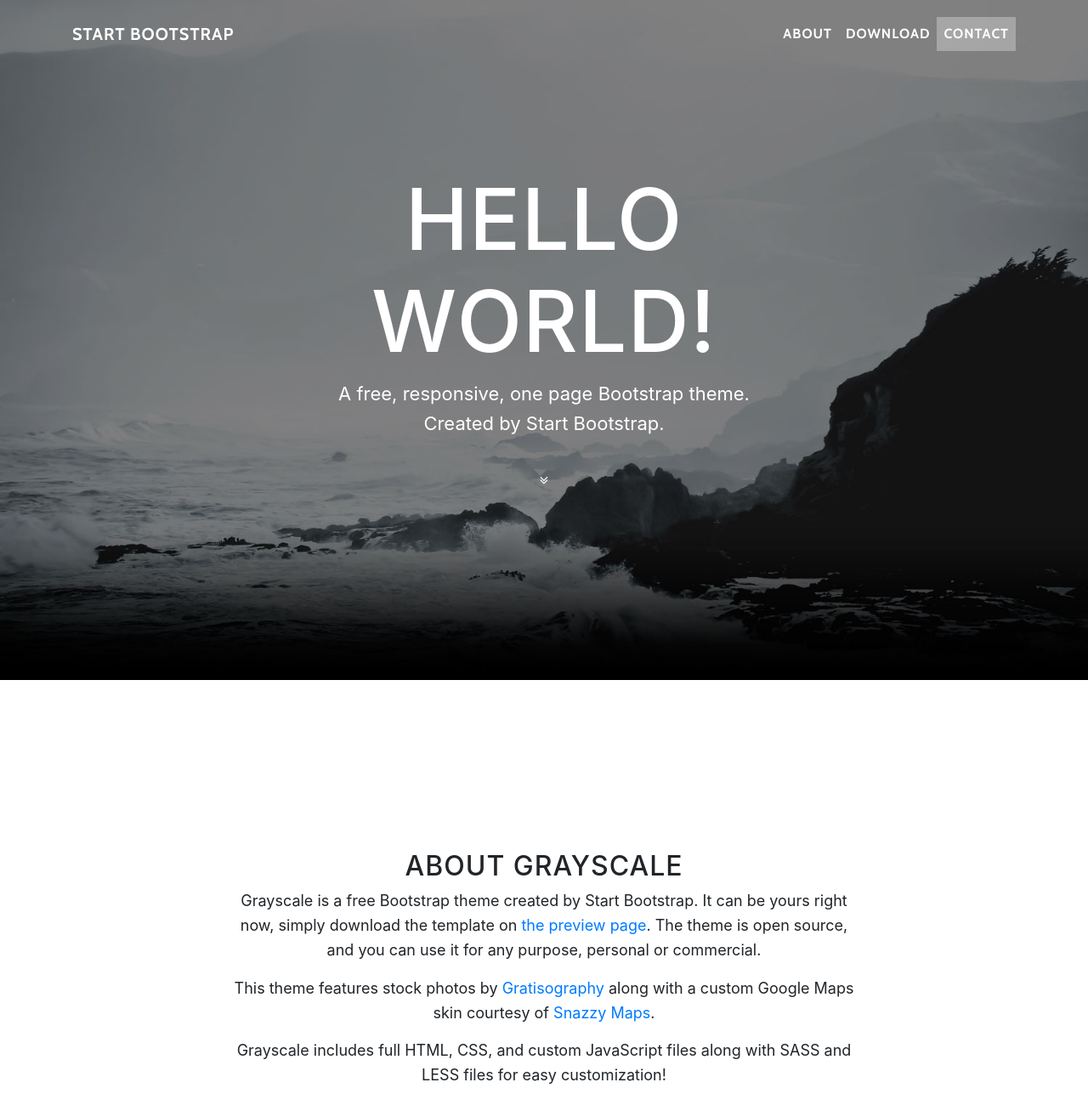
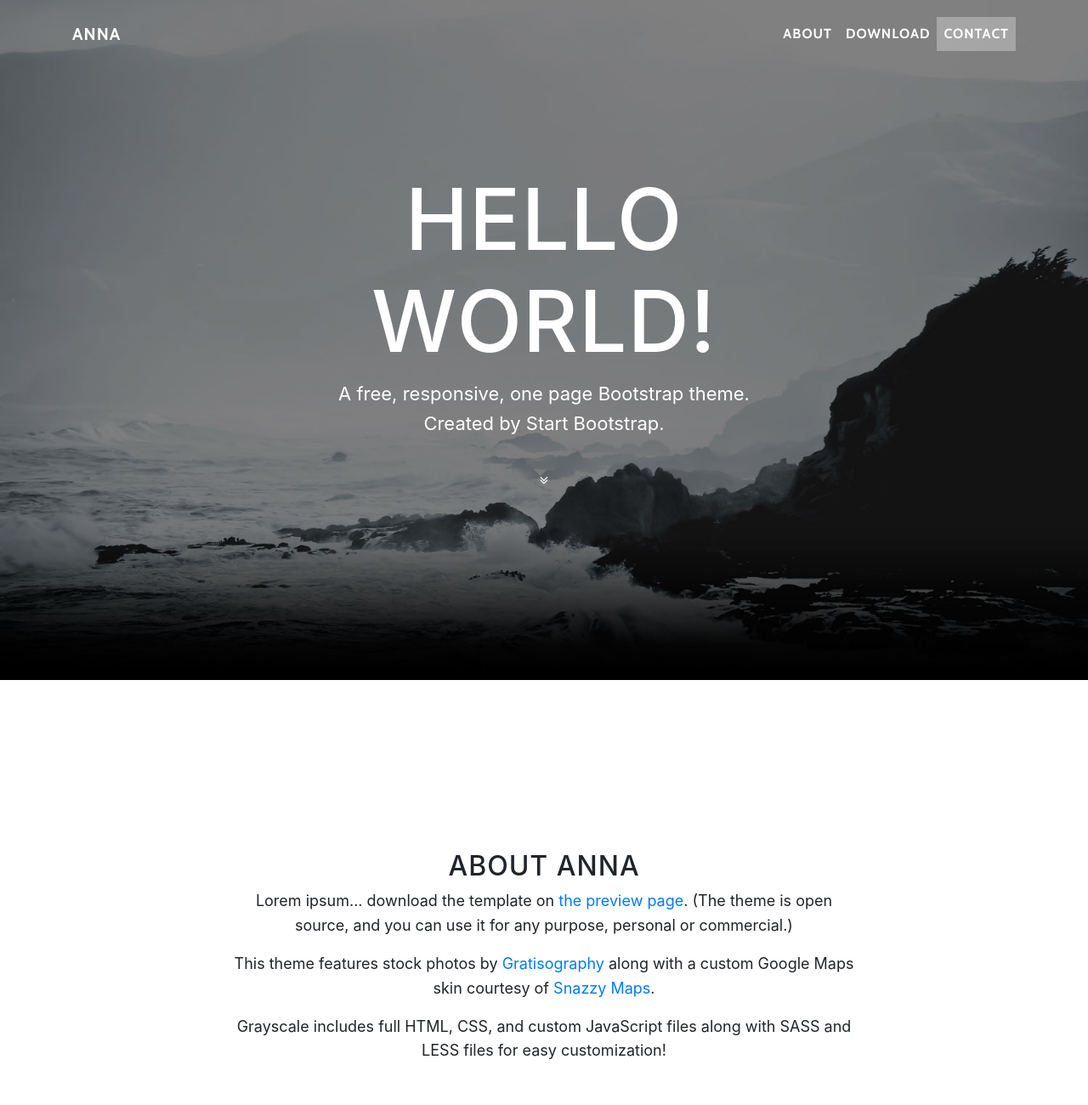
Before and after one commit to annarekow/hoot-photos, a website with bundled scripts: page index.html in a window 1280 px wide. Shown: the top 1300 px of the page at 85% size. Built offline with nearby package versions, Linux system fonts and the light colour scheme.

Commit message:
changed landing

```diff
--- a/index.html
+++ b/index.html
@@ -28,7 +28,7 @@
     <!-- Navigation -->
     <nav class="navbar navbar-expand-lg navbar-light fixed-top" id="mainNav">
       <div class="container">
-        <a class="navbar-brand js-scroll-trigger" href="#page-top">Start Bootstrap</a>
+        <a class="navbar-brand js-scroll-trigger" href="#page-top">Anna</a>
         <button class="navbar-toggler navbar-toggler-right" type="button" data-toggle="collapse" data-target="#navbarResponsive" aria-controls="navbarResponsive" aria-expanded="false" aria-label="Toggle navigation">
           Menu
           <i class="fa fa-bars"></i>
@@ -72,9 +72,9 @@
       <div class="container">
         <div class="row">
           <div class="col-lg-8 mx-auto">
-            <h2>About Grayscale</h2>
-            <p>Grayscale is a free Bootstrap theme created by Start Bootstrap. It can be yours right now, simply download the template on
-              <a href="http://startbootstrap.com/template-overviews/grayscale/">the preview page</a>. The theme is open source, and you can use it for any purpose, personal or commercial.</p>
+            <h2>About Anna</h2>
+            <p>Lorem ipsum... download the template on
+              <a href="http://startbootstrap.com/template-overviews/grayscale/">the preview page</a>. (The theme is open source, and you can use it for any purpose, personal or commercial.) </p>
             <p>This theme features stock photos by
               <a href="http://gratisography.com/">Gratisography</a>
               along with a custom Google Maps skin courtesy of
```
